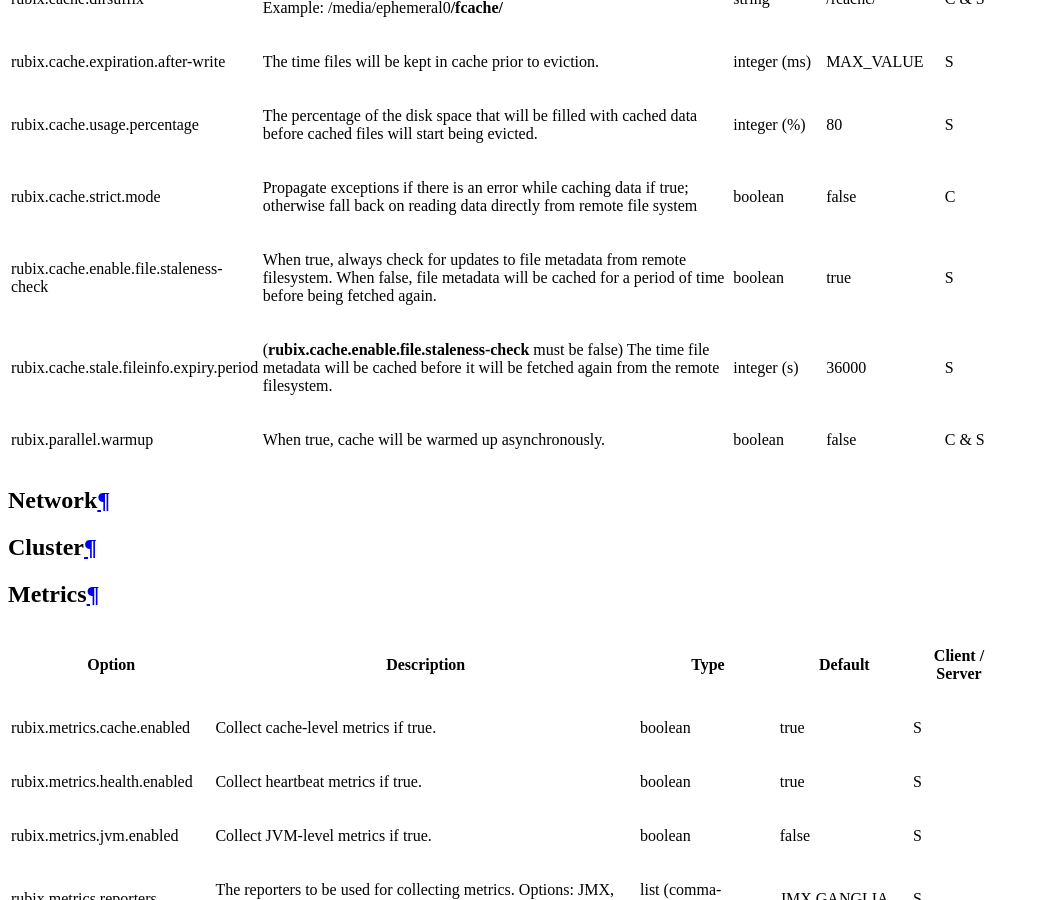
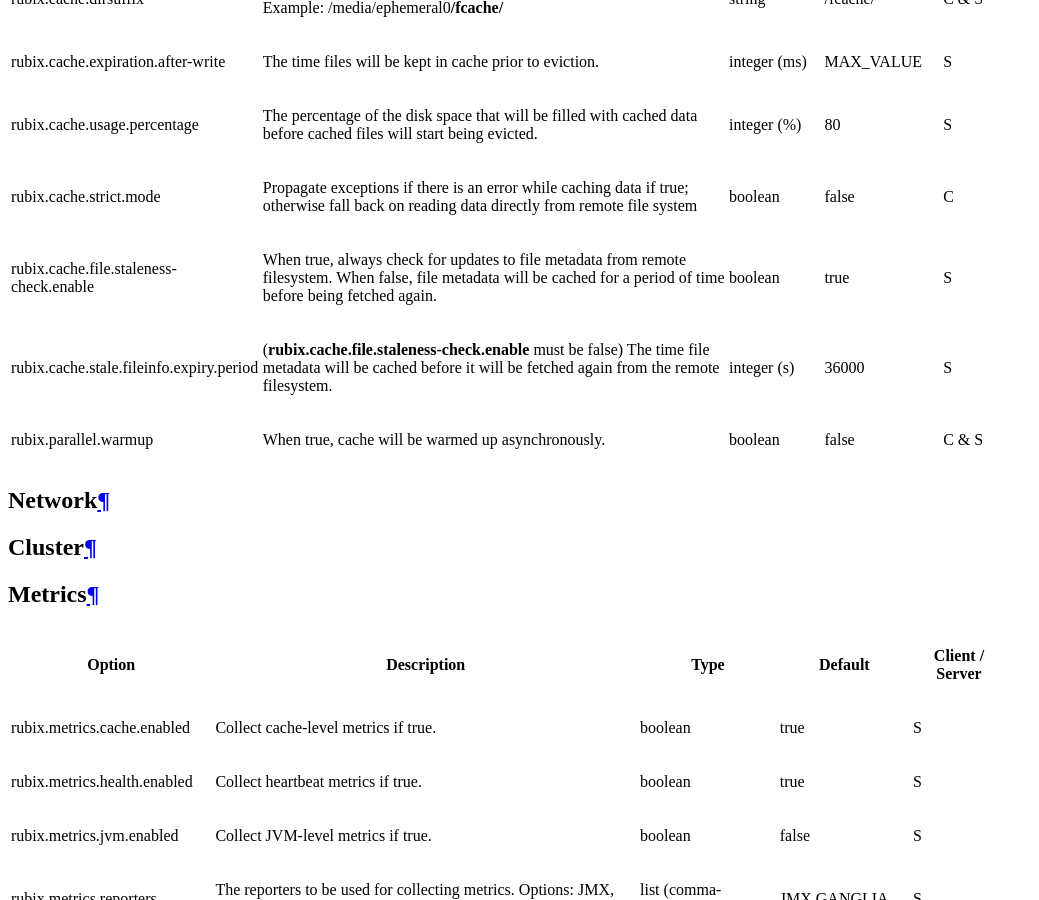
Before and after one commit to qubole/rubix, a Sphinx documentation site: the page built from docs/configuration.rst, in a window 1280 px wide and 900 px high, scrolled down 869 px. Shown: the whole window, without its empty margins (0-1039 px from the left). Built offline with Sphinx 7.4.7 and the Read the Docs theme 2.0.0, drawn with Linux system fonts in a browser that asks for light colours.

Commit message:
code review comments

```diff
--- a/docs/configuration.rst
+++ b/docs/configuration.rst
@@ -33,11 +33,11 @@ Cache
 | rubix.cache.strict.mode                  | Propagate exceptions if there is an error while caching data if true;  | boolean           | false            | C             |
 |                                          | otherwise fall back on reading data directly from remote file system   |                   |                  |               |
 +------------------------------------------+------------------------------------------------------------------------+-------------------+------------------+---------------+
-| rubix.cache.enable.file.staleness-check  | When true, always check for updates to file metadata from remote       | boolean           | true             | S             |
+| rubix.cache.file.staleness-check.enable  | When true, always check for updates to file metadata from remote       | boolean           | true             | S             |
 |                                          | filesystem. When false, file metadata will be cached for a period of   |                   |                  |               |
 |                                          | time before being fetched again.                                       |                   |                  |               |
 +------------------------------------------+------------------------------------------------------------------------+-------------------+------------------+---------------+
-| rubix.cache.stale.fileinfo.expiry.period | (**rubix.cache.enable.file.staleness-check** must be false)            | integer (s)       | 36000            | S             |
+| rubix.cache.stale.fileinfo.expiry.period | (**rubix.cache.file.staleness-check.enable** must be false)            | integer (s)       | 36000            | S             |
 |                                          | The time file metadata will be cached before it will be fetched again  |                   |                  |               |
 |                                          | from the remote filesystem.                                            |                   |                  |               |
 +------------------------------------------+------------------------------------------------------------------------+-------------------+------------------+---------------+
```
Also changed, not shown: other parts of docs/configuration.rst (+2 -2 lines), 1 other file.
